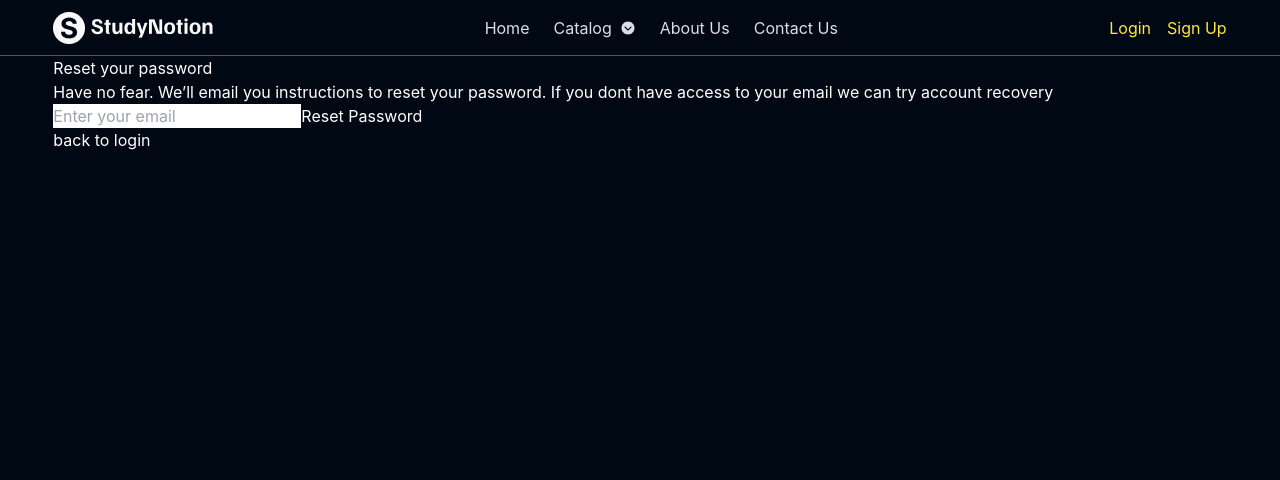
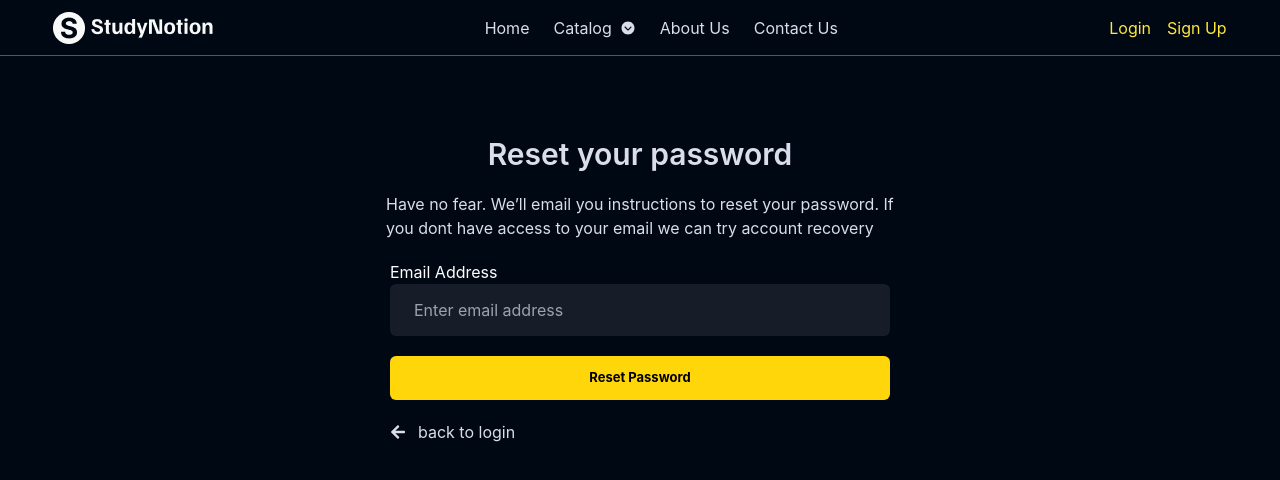
Before and after one commit to krish868496/study-notion, a React (Create React App) app: page /forgot-password in a window 1280 px wide. Shown: the top 480 px of the page. Built offline with nearby package versions, Linux system fonts and the light colour scheme.

Commit message:
email sent ui done

```diff
--- a/src/pages/ForgotPassword.jsx
+++ b/src/pages/ForgotPassword.jsx
@@ -1,6 +1,9 @@
+import { ErrorMessage, Field, Form, Formik } from "formik";
 import React, { useState } from "react";
 import { useSelector } from "react-redux";
 import { Link } from "react-router-dom";
+import CTAButton from '../components/core/HomePage/Button'
+import { FaArrowLeft } from "react-icons/fa";
 
 const ForgotPassword = () => {
   const { loading } = useSelector((state) => state.auth);
@@ -8,40 +11,68 @@ const ForgotPassword = () => {
   const [email, setEmail] = useState("");
 
   return (
-    <div className="lg:w-11/12 w-full max-w-maxContent mx-auto text-white">
+    <div className="lg:w-11/12 w-full max-w-maxContent mx-auto text-richblack-25">
       {loading ? (
         <div>Loading...</div>
       ) : (
-        <div className="">
-          <h1>{!emailSent ? "Reset your password" : "Check you email"}</h1>
-          <p>
+        <div className="flex flex-col lg:mt-20 gap-5 lg:w-[508px] lg:mx-auto justify-center items-center">
+          <h1 className="font-semibold text-[30px] leading-9">
+            {!emailSent ? "Reset your password" : "Check you email"}
+          </h1>
+          <p className="lg-w-[444px] ">
             {!emailSent
               ? "Have no fear. We’ll email you instructions to reset your password. If you dont have access to your email we can try account recovery"
               : `We have sent the reset email to ${email}`}
           </p>
-          <form>
+          <Formik
+            initialValues={{
+              email: "",
+              color: "red",
+              firstName: "",
+              lastName: "",
+            }}
+            validationSchema={""}
+            onSubmit={(values, actions) => {
+              alert("form submitted successfully");
+            }}
+          >
+            {() => (
+              <Form className="flex flex-col gap-5 w-[500px]">
                 {!emailSent && (
                   <>
-                <input
+                    <div className="">
+                      <label
+                        htmlFor="email"
+                        className="flex flex-col text-white "
+                      >
+                        Email Address
+                        <Field
                           type="email"
-                  placeholder="Enter your email"
-                  value={email}
-                  onChange={(e) => setEmail(e.target.value)}
+                          name="email"
+                          placeholder="Enter email address"
+                          className="bg-[#161D29] px-6 py-3.5 rounded-md focus:outline-none"
                         />
-                <button
+                      </label>
+                      <ErrorMessage
+                        name="email"
+                        className="text-red-500 text-sm my-4"
+                      />
+                    </div>
+                    <CTAButton
+                      active={true}
                       type="submit"
                       //  onClick={handleSubmit}
                     >
                       {!emailSent ? "Reset Password" : "Resend Email"}
-                </button>
+                    </CTAButton>
                   </>
                 )}
-          </form>
-          <div>
-            <Link to={"/login"}>
-              <p>back to login</p>
+                  <Link to={"/login"} className="flex items-center gap-3">
+                    <FaArrowLeft /> <p>back to login</p>
                   </Link>
-          </div>
+              </Form>
+            )}
+          </Formik>
         </div>
       )}
     </div>
```
Lines whose indentation alone changed are shown as unchanged.
